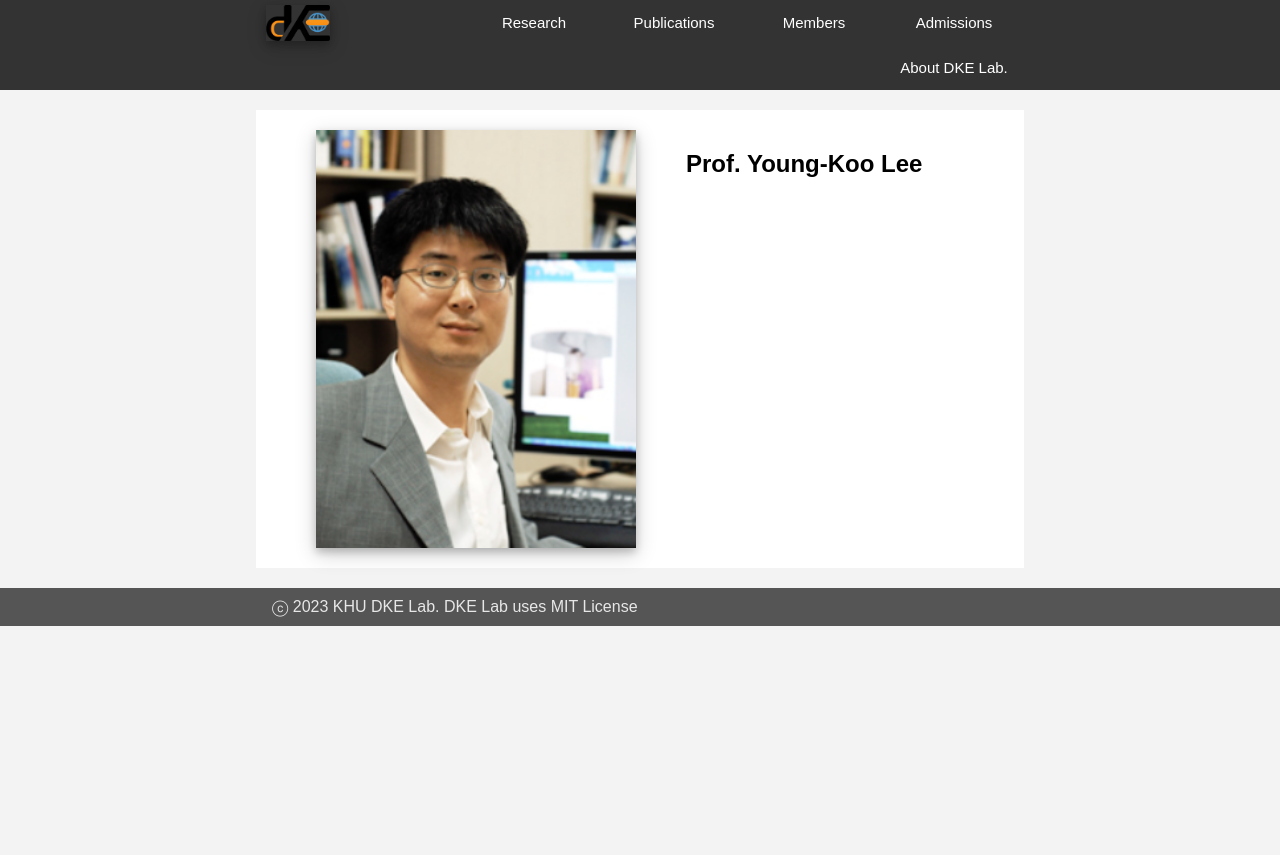
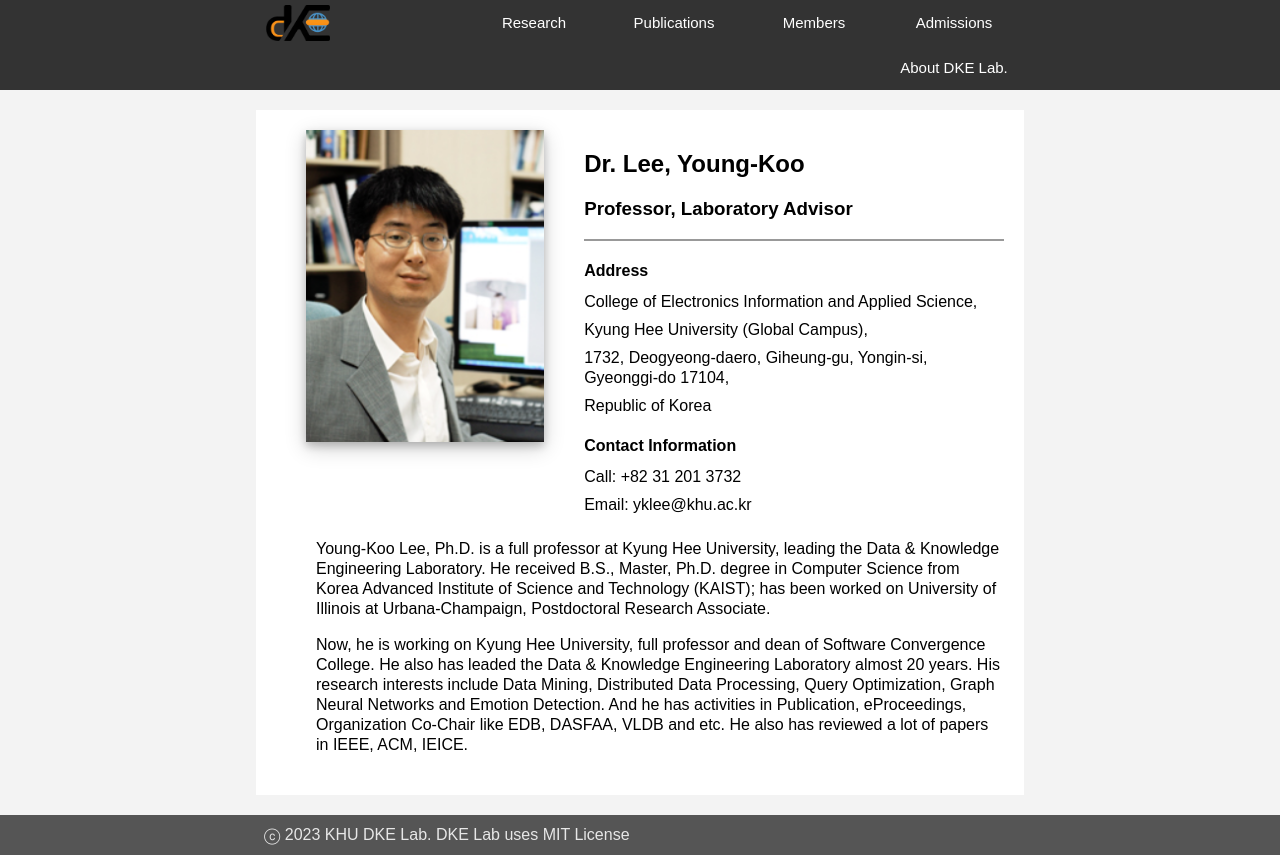
Before and after one commit to meongju0o0/DKE-homepage, a React (Create React App) app: page /pages/about/about-professor in a window 1280 px wide. Before the commit the page ends 800 px from the top, so only its background shows below. Built offline with nearby package versions, Linux system fonts and the light colour scheme.

Commit message:
Update prof profile

```diff
--- a/src/components/pages/about/AboutProfessor.js
+++ b/src/components/pages/about/AboutProfessor.js
@@ -8,13 +8,31 @@ const AboutProfessor = () => {
     return (
         <div className="wrapper">
             <div className="main-content">
-                <div className = "intro">
+                <div className="intro">
                     <div className="img-intro">
-                        <img src="/images/profile-images/professor.png" alt="Prof. Young-Koo Lee"/>
+                        <img className="intro" src="/images/profile-images/professor.png" alt="Prof. Young-Koo Lee"/>
                     </div>
                     <div className="text-intro">
-                        <h2>Prof. Young-Koo Lee</h2>
+                        <h2>Dr. Lee, Young-Koo</h2>
+                        <h3 style={ {marginTop: '0px'} }>Professor, Laboratory Advisor</h3>
+                        <hr style={ {marginTop: '0px', border: 'solid 1px #999'} }/>
+
+                        <h4 className="intro">Address</h4>
+                        <p className="intro">College of Electronics Information and Applied Science,</p>
+                        <p className="intro">Kyung Hee University (Global Campus),</p>
+                        <p className="intro">1732, Deogyeong-daero, Giheung-gu, Yongin-si, Gyeonggi-do 17104,</p>
+                        <p className="intro">Republic of Korea</p>
+
+                        <h4 className="intro">Contact Information</h4>
+                        <p className="intro">Call: +82 31 201 3732</p>
+                        <p className="intro">Email: yklee@khu.ac.kr</p>
                     </div>
+                </div>
+                <div className="section">
+                    <ul>
+                        <p>Young-Koo Lee, Ph.D. is a full professor at Kyung Hee University, leading the Data & Knowledge Engineering Laboratory. He received B.S., Master, Ph.D. degree in Computer Science from Korea Advanced Institute of Science and Technology (KAIST); has been worked on University of Illinois at Urbana-Champaign, Postdoctoral Research Associate.</p>
+                        <p>Now, he is working on Kyung Hee University, full professor and dean of Software Convergence College. He also has leaded the Data & Knowledge Engineering Laboratory almost 20 years. His research interests include Data Mining, Distributed Data Processing, Query Optimization, Graph Neural Networks and Emotion Detection. And he has activities in Publication, eProceedings, Organization Co-Chair like EDB, DASFAA, VLDB and etc. He also has reviewed a lot of papers in IEEE, ACM, IEICE.</p>
+                    </ul>
                 </div>
             </div>
         </div>
--- a/src/components/pages/styles/AboutProfessor.css
+++ b/src/components/pages/styles/AboutProfessor.css
@@ -1,7 +1,16 @@
-img {
+h4.intro {
+    margin-bottom: 12px;
+}
+
+p.intro {
+    margin-top: 8px;
+    margin-bottom: 8px;
+}
+
+img.intro {
     box-shadow: 0 4px 8px 0 rgba(0, 0, 0, 0.2), 0 6px 20px 0 rgba(0, 0, 0, 0.19);
     display: block;
-    width: 400px;
+    width: 350px;
 }
 
 .intro {
--- a/src/components/pages/styles/Default.css
+++ b/src/components/pages/styles/Default.css
@@ -3,6 +3,10 @@ body {
     margin: 0;
     padding: 0;
     background-color: #f3f3f3;
+}
+
+p {
+    line-height: 125%;
 }
 
 .main-content {
--- a/src/styles/Footer.css
+++ b/src/styles/Footer.css
@@ -2,7 +2,7 @@
     background-color: #555;
     color: #f0f0f0f0;
     text-align: left;
-    padding-left: 20px;
+    padding-left: 10px;
     margin-bottom: 0px;
 }
 
--- a/src/styles/MainPage.css
+++ b/src/styles/MainPage.css
@@ -3,6 +3,10 @@ body {
     margin: 0;
     padding: 0;
     background-color: #f3f3f3;
+}
+
+p {
+    line-height: 125%;
 }
 
 img.sponsor {
```
